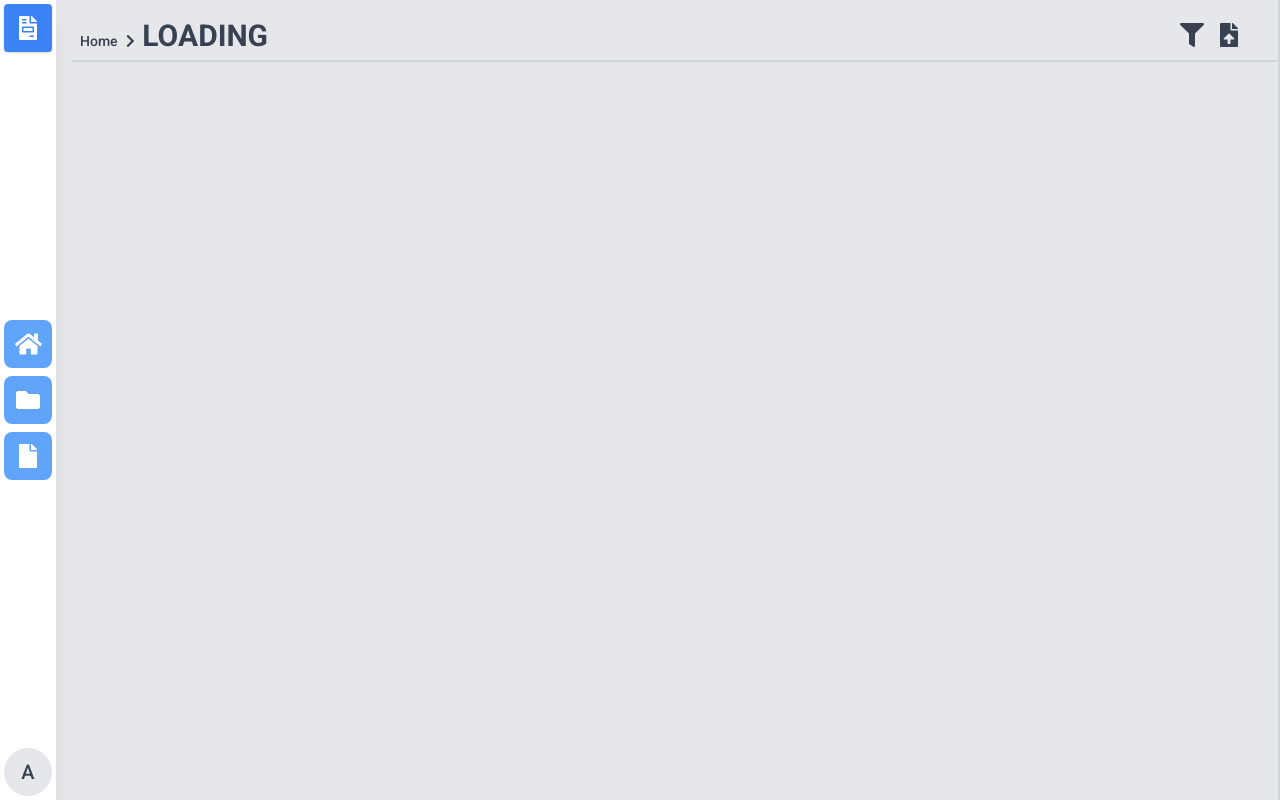
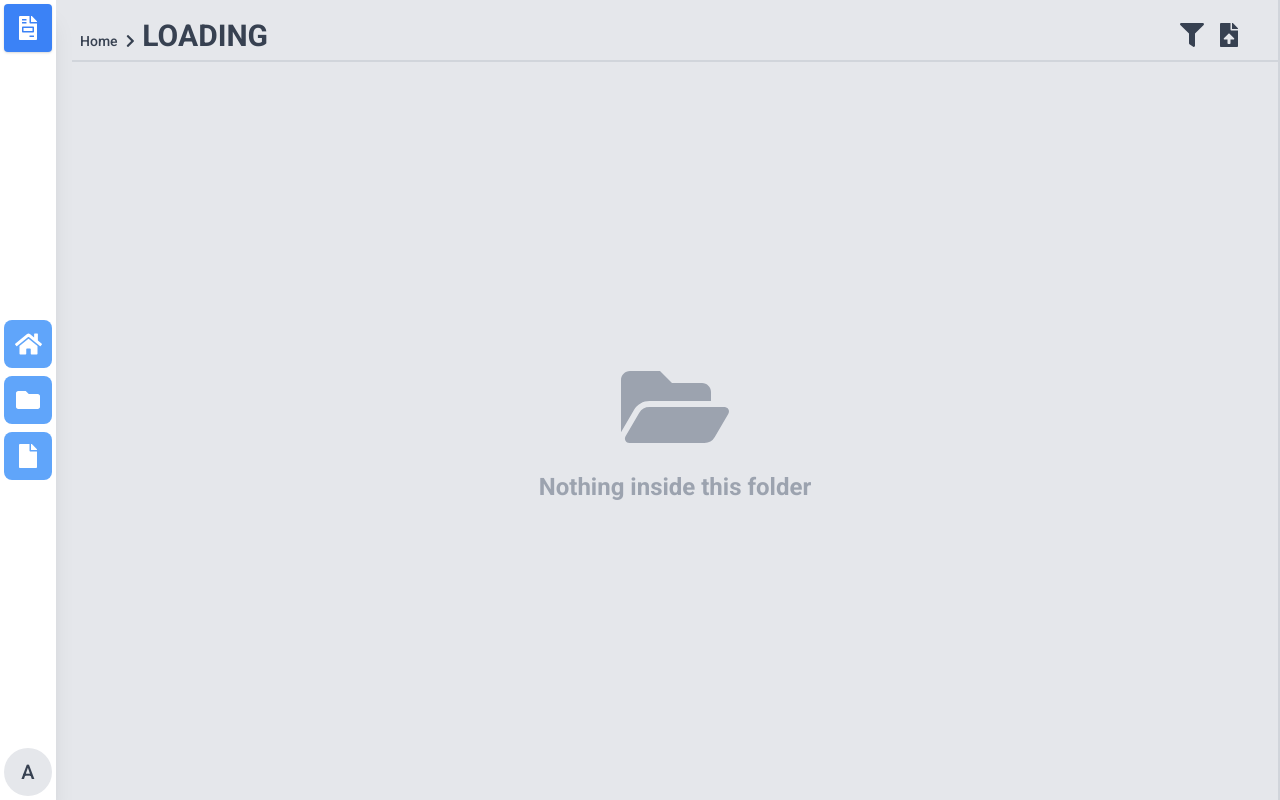
Before and after one commit to FranciscoGaBe/dms-prototype, a Vue app: page /#/explorer/1 in a window 1280 px wide. Built offline with nearby package versions, Linux system fonts and the light colour scheme.

Commit message:
Feat: display message for empty folder/search

```diff
--- a/src/components/DMSFileExplorer.vue
+++ b/src/components/DMSFileExplorer.vue
@@ -26,7 +26,8 @@
 				<DMSAdvanceSearch class="ml-auto" />
 				<DMSFileUpload :folder="folderId" @finished="getFolderData" />
 			</div>
-			<template v-if="!loading">
+      <DMSItemsSkeleton v-if="loading" class="px-2 md:px-4 py-2" :number="10" />
+			<template v-else-if="numberOfItems">
 				<div class="px-2 md:px-4 py-2 flex-grow overflow-auto">
 					<DMSFileExplorerItem
 						v-for="folder in folderData.folders"
@@ -47,7 +48,14 @@
 					/>
 				</div>
 			</template>
-			<DMSItemsSkeleton v-else class="px-2 md:px-4 py-2" :number="10" />
+      <div v-else class="flex items-center justify-center h-full text-gray-400 text-center">
+        <div>
+          <font-awesome-icon class="text-8xl" :icon="folder === '@Search' ? 'search' : 'folder-open'" />
+          <p class="font-bold text-2xl mt-4">
+            {{ folder === '@Search' ? 'No search results' : 'Nothing inside this folder' }}
+          </p>
+        </div>
+      </div>
 		</div>
 		<DMSFileExplorerDetails
 			:file="file"
@@ -94,7 +102,8 @@
 			selectedFile: {},
 		}),
     computed: {
-      folderId: function () { return this.folder !== "@home" ? this.folder : "Explorer"; }
+      folderId: function () { return this.folder !== "@home" ? this.folder : "Explorer"; },
+      numberOfItems: function () { return this.folderData.files.length + this.folderData.folders.length; }
     },
 		watch: {
 			folder: {
```
